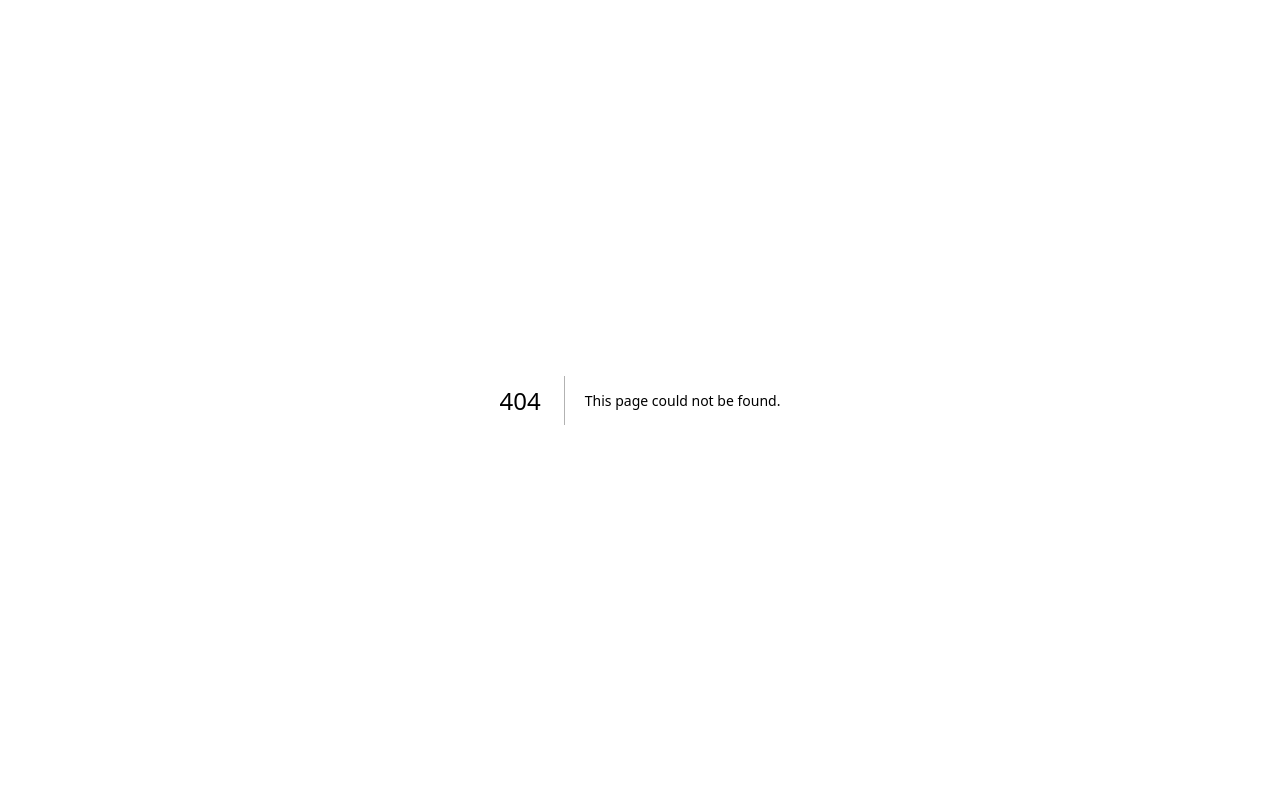
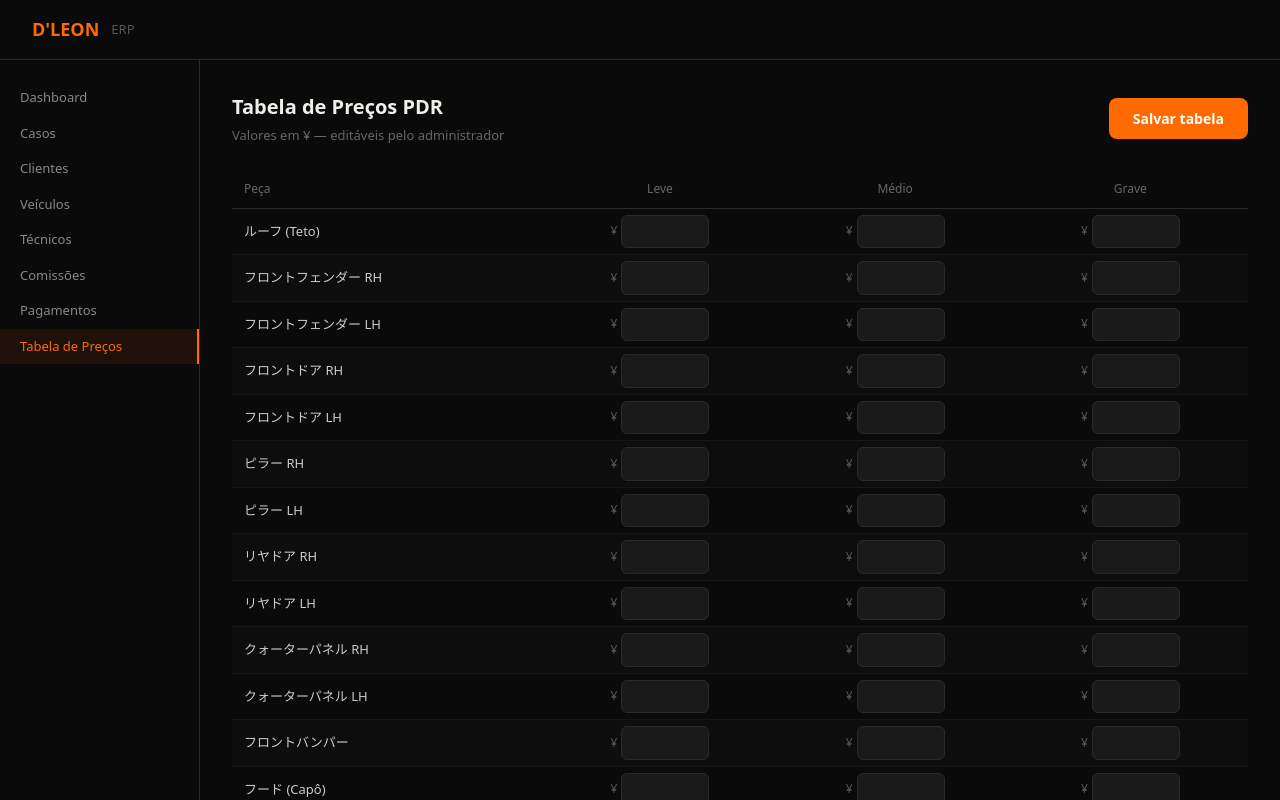
Before and after one commit to dleonpdr-cmd/dleon-erp, a Next.js app: page /precos in a window 1280 px wide. Before the commit this address had no page. Shown: the top 800 px of the page. Built offline with nearby package versions, Linux system fonts and the light colour scheme; no server answers; the database is empty.

Commit message:
feat: admin - tabela de preços PDR editável

```diff
--- /dev/null
+++ b/app/precos/page.tsx
@@ -0,0 +1,216 @@
+'use client'
+import { useState, useEffect } from 'react'
+import { createBrowserClient } from '@supabase/ssr'
+import Link from 'next/link'
+
+const PECAS_LABELS: Record<string, string> = {
+  roof:            'ルーフ (Teto)',
+  front_fender_rh: 'フロントフェンダー RH',
+  front_fender_lh: 'フロントフェンダー LH',
+  front_door_rh:   'フロントドア RH',
+  front_door_lh:   'フロントドア LH',
+  pillar_rh:       'ピラー RH',
+  pillar_lh:       'ピラー LH',
+  rear_door_rh:    'リヤドア RH',
+  rear_door_lh:    'リヤドア LH',
+  quarter_rh:      'クォーターパネル RH',
+  quarter_lh:      'クォーターパネル LH',
+  front_bumper:    'フロントバンパー',
+  hood:            'フード (Capô)',
+  trunk:           'トランク',
+  rear_bumper:     'リヤバンパー',
+}
+
+const NIVEIS = ['Leve', 'Médio', 'Grave'] as const
+type Precos = Record<string, Record<string, number>>
+
+const NAV = [
+  { label: 'Dashboard',        href: '/' },
+  { label: 'Casos',            href: '/cases' },
+  { label: 'Clientes',         href: '/customers' },
+  { label: 'Veículos',         href: '/vehicles' },
+  { label: 'Técnicos',         href: '/technicians' },
+  { label: 'Comissões',        href: '/commissions' },
+  { label: 'Pagamentos',       href: '/payments' },
+  { label: 'Tabela de Preços', href: '/precos', active: true },
+]
+
+export default function PrecosPage() {
+  const [precos, setPrecos]     = useState<Precos>({})
+  const [salvando, setSalvando] = useState(false)
+  const [msg, setMsg]           = useState('')
+
+  const supabase = createBrowserClient(
+    process.env.NEXT_PUBLIC_SUPABASE_URL!,
+    process.env.NEXT_PUBLIC_SUPABASE_ANON_KEY!
+  )
+
+  useEffect(() => {
+    async function carregar() {
+      const { data } = await supabase.from('tabela_precos').select('*')
+      if (!data) return
+      const rec: Precos = {}
+      data.forEach((r: any) => {
+        if (!rec[r.peca_id]) rec[r.peca_id] = {}
+        rec[r.peca_id][r.nivel] = r.valor
+      })
+      setPrecos(rec)
+    }
+    carregar()
+  }, [])
+
+  function atualizar(peca: string, nivel: string, valor: string) {
+    setPrecos(prev => ({
+      ...prev,
+      [peca]: { ...prev[peca], [nivel]: parseInt(valor) || 0 },
+    }))
+  }
+
+  async function salvar() {
+    setSalvando(true)
+    setMsg('')
+    const rows: any[] = []
+    Object.entries(precos).forEach(([peca_id, niveis]) => {
+      Object.entries(niveis).forEach(([nivel, valor]) => {
+        rows.push({ peca_id, nivel, valor })
+      })
+    })
+    const { error } = await supabase
+      .from('tabela_precos')
+      .upsert(rows, { onConflict: 'peca_id,nivel' })
+    setSalvando(false)
+    setMsg(error ? 'Erro: ' + error.message : 'Tabela salva com sucesso!')
+  }
+
+  const inputStyle: React.CSSProperties = {
+    width: '88px',
+    background: '#1A1A1A',
+    border: '1px solid #2A2A2A',
+    borderRadius: '6px',
+    padding: '6px 8px',
+    color: '#F0EEE9',
+    fontSize: '13px',
+    textAlign: 'right',
+    outline: 'none',
+  }
+
+  return (
+    <div style={{ minHeight: '100vh', background: '#0A0A0A', color: '#F0EEE9', fontFamily: 'system-ui' }}>
+      {/* Header */}
+      <div style={{ borderBottom: '1px solid #2A2A2A', padding: '16px 32px', display: 'flex', alignItems: 'center', gap: '12px' }}>
+        <Link href="/" style={{ color: '#FF6B00', fontSize: '18px', fontWeight: '600', textDecoration: 'none' }}>{"D'LEON"}</Link>
+        <span style={{ color: '#555', fontSize: '13px' }}>ERP</span>
+      </div>
+
+      <div style={{ display: 'grid', gridTemplateColumns: '200px 1fr', minHeight: 'calc(100vh - 57px)' }}>
+        {/* Sidebar */}
+        <div style={{ borderRight: '1px solid #2A2A2A', padding: '20px 0' }}>
+          {NAV.map(item => (
+            <Link
+              key={item.label}
+              href={item.href}
+              style={{
+                display: 'block',
+                padding: '8px 20px',
+                fontSize: '13px',
+                color: item.active ? '#FF6B00' : '#888',
+                background: item.active ? 'rgba(255,107,0,0.08)' : 'transparent',
+                borderRight: item.active ? '2px solid #FF6B00' : 'none',
+                textDecoration: 'none',
+              }}
+            >
+              {item.label}
+            </Link>
+          ))}
+        </div>
+
+        {/* Content */}
+        <div style={{ padding: '32px' }}>
+          <div style={{ display: 'flex', justifyContent: 'space-between', alignItems: 'center', marginBottom: '24px' }}>
+            <div>
+              <h1 style={{ fontSize: '20px', fontWeight: '600', margin: 0 }}>Tabela de Preços PDR</h1>
+              <p style={{ color: '#666', fontSize: '13px', margin: '4px 0 0' }}>Valores em ¥ — editáveis pelo administrador</p>
+            </div>
+            <button
+              onClick={salvar}
+              disabled={salvando}
+              style={{
+                background: '#FF6B00',
+                color: '#fff',
+                border: 'none',
+                borderRadius: '8px',
+                padding: '10px 24px',
+                fontSize: '14px',
+                fontWeight: '600',
+                cursor: salvando ? 'not-allowed' : 'pointer',
+                opacity: salvando ? 0.6 : 1,
+              }}
+            >
+              {salvando ? 'Salvando...' : 'Salvar tabela'}
+            </button>
+          </div>
+
+          {msg && (
+            <div style={{
+              padding: '12px 16px',
+              background: msg.startsWith('Erro') ? 'rgba(239,68,68,0.1)' : 'rgba(34,197,94,0.1)',
+              border: '1px solid ' + (msg.startsWith('Erro') ? '#ef4444' : '#22c55e'),
+              borderRadius: '8px',
+              marginBottom: '20px',
+              fontSize: '14px',
+              color: msg.startsWith('Erro') ? '#ef4444' : '#22c55e',
+            }}>
+              {msg}
+            </div>
+          )}
+
+          <table style={{ width: '100%', borderCollapse: 'collapse' }}>
+            <thead>
+              <tr style={{ borderBottom: '1px solid #2A2A2A' }}>
+                <th style={{ textAlign: 'left', padding: '10px 12px', fontSize: '12px', color: '#666', fontWeight: '500' }}>Peça</th>
+                {NIVEIS.map(n => (
+                  <th key={n} style={{ textAlign: 'center', padding: '10px 12px', fontSize: '12px', color: '#666', fontWeight: '500' }}>{n}</th>
+                ))}
+              </tr>
+            </thead>
+            <tbody>
+              {Object.keys(PECAS_LABELS).map((peca, i) => (
+                <tr key={peca} style={{ borderBottom: '1px solid #161616', background: i % 2 === 0 ? 'transparent' : 'rgba(255,255,255,0.01)' }}>
+                  <td style={{ padding: '8px 12px', fontSize: '13px', color: '#CCC' }}>{PECAS_LABELS[peca]}</td>
+                  {NIVEIS.map(nivel => (
+                    <td key={nivel} style={{ padding: '6px 12px', textAlign: 'center' }}>
+                      <div style={{ display: 'flex', alignItems: 'center', justifyContent: 'center', gap: '4px' }}>
+                        <span style={{ color: '#555', fontSize: '12px' }}>¥</span>
+                        <input
+                          type="number"
+                          value={precos[peca]?.[nivel] ?? ''}
+                          onChange={e => atualizar(peca, nivel, e.target.value)}
+                          style={inputStyle}
+                          onFocus={e => (e.target.style.borderColor = '#FF6B00')}
+                          onBlur={e => (e.target.style.borderColor = '#2A2A2A')}
+                        />
+                      </div>
+                    </td>
+                  ))}
+                </tr>
+              ))}
+            </tbody>
+          </table>
+
+          <div style={{ marginTop: '32px', padding: '20px', background: '#111', borderRadius: '10px', border: '1px solid #2A2A2A' }}>
+            <p style={{ margin: '0 0 10px', fontSize: '13px', fontWeight: '600', color: '#888', textTransform: 'uppercase', letterSpacing: '0.05em' }}>Multiplicadores (fixos)</p>
+            <p style={{ margin: '4px 0', fontSize: '13px', color: '#AAA' }}>
+              Alumínio: <strong style={{ color: '#FF6B00' }}>+30%</strong>
+            </p>
+            <p style={{ margin: '4px 0', fontSize: '13px', color: '#AAA' }}>
+              Press Line: <strong style={{ color: '#FF6B00' }}>+25%</strong>
+            </p>
+            <p style={{ margin: '10px 0 0', fontSize: '11px', color: '#444' }}>
+              Para alterar os multiplicadores, edite lib/tabela-precos.ts
+            </p>
+          </div>
+        </div>
+      </div>
+    </div>
+  )
+}
```
